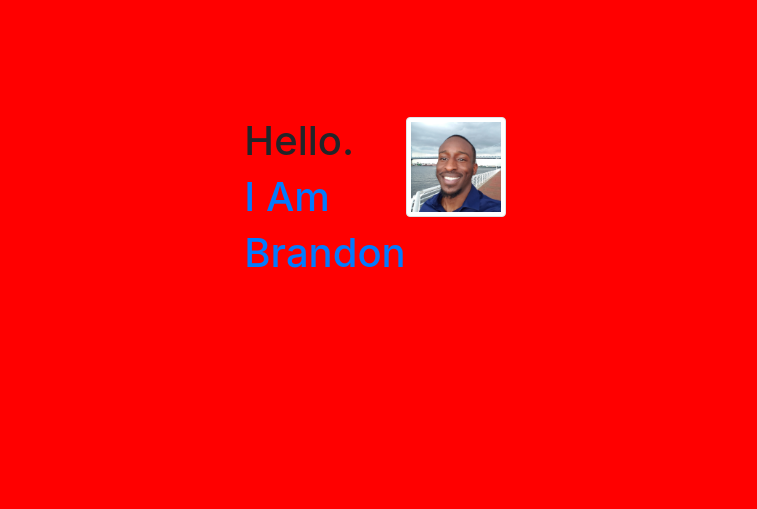
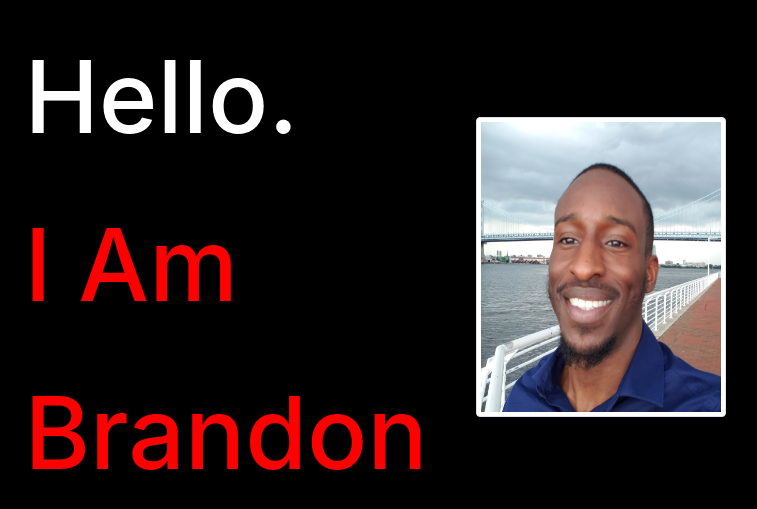
Before and after one commit to BrandonGrayson/test-portfolio, a React (Create React App) app: page / in a window 1280 px wide. Shown: the part 123-632 px from the top of the page, without its empty margins (265-1022 px from the left). Built offline with nearby package versions, Linux system fonts and the light colour scheme.

Commit message:
added height to h1 tags and picture element

```diff
--- a/src/components/hello.js
+++ b/src/components/hello.js
@@ -4,12 +4,21 @@ import { Link } from "react-router-dom"
 
 const styles = {
     hero: {
-        background: "red",
+        background: "black",
         height: "100vh"
     },
     el: {
-        marginTop: "30vh"
+        marginTop: "20vh"
     },
+    font: {
+        fontSize: "100px",
+        color: "white"
+    },
+    link: {
+        color: "red",
+        fontSize: "100px",
+        textDecoration: "none"
+    }
 
 }
 
@@ -18,12 +27,12 @@ const Hello = () => {
         <div className='container hero d-flex flex-row justify-content-center col-sm-12 col-md-12 col-lg-12 col-xl-12' style={styles.hero}>
             <div className='flex-column' style={styles.el}>
 
-                <h1>Hello.</h1>
-        < Link to='/about'><h1>I Am</h1></Link>
-             <Link to='/portfolio'><h1>Brandon</h1></Link>
+                <h1 style={styles.font}>Hello.</h1>
+                < Link to='/about'><h1 className='mt-5' style={styles.link} >I Am</h1></Link>
+                <Link to='/portfolio'><h1 className='mt-5' style={styles.link}>Brandon</h1></Link>
             </div>
 
-            <img src="./img/Brandon_cropped.jpg" class="img-thumbnail" alt="..." style={{ 'maxWidth': '150px', 'maxHeight': '100px', 'marginTop': '30vh'}}  / >
+            <img src="./img/Brandon_cropped.jpg" class="img-thumbnail ml-5" alt="..." style={{ 'maxWidth': '250px', 'maxHeight': '300px', 'marginTop': '30vh' }} />
 
         </div>
     )
```
